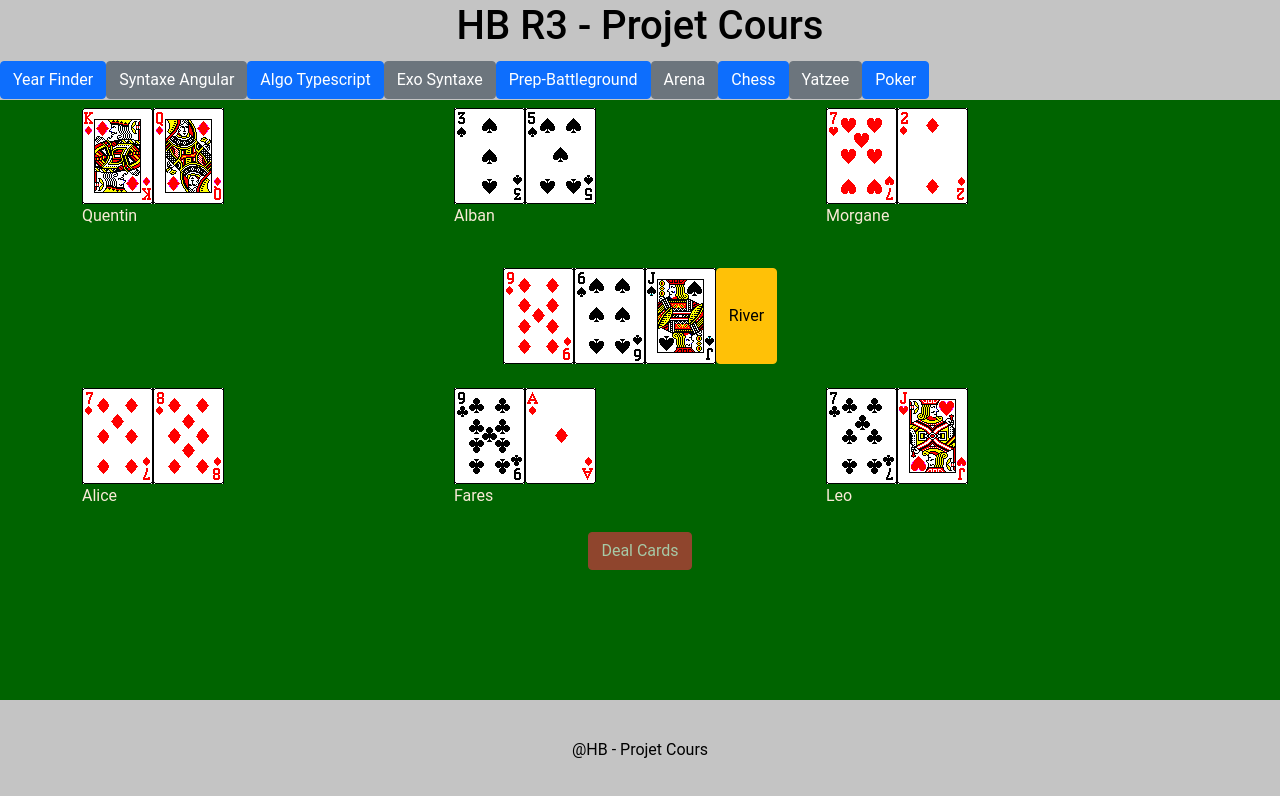
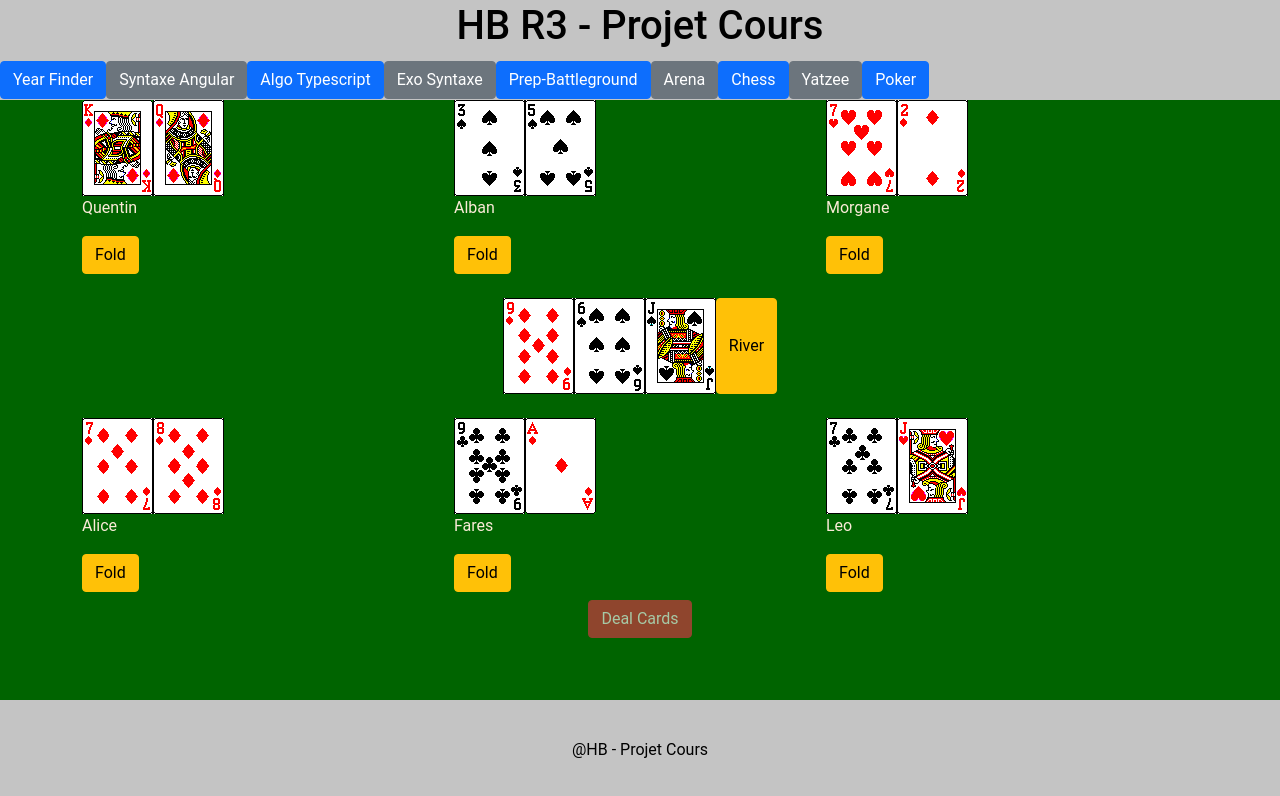
Before and after one commit to TyTy-cf/hb-app-cours-r3, an Angular app: page /poker in a window 1280 px wide. Both pictures are taken after a click on the button "Deal Cards". Shown: the top 796 px of the page. Built offline with nearby package versions, Linux system fonts and the light colour scheme.

Commit message:
Exemple @Input et @Output

```diff
--- a/src/app/algo-typescript/algo-typescript.component.html
+++ b/src/app/algo-typescript/algo-typescript.component.html
@@ -1 +1,2 @@
 <p>algo-typescript works!</p>
+<app-exo-typescript></app-exo-typescript>
--- a/src/app/app.module.ts
+++ b/src/app/app.module.ts
@@ -14,6 +14,7 @@ import { ChessComponent } from './chess/chess.component';
 import { BattlegroundComponent } from './battleground/battleground.component';
 import { PrepBattlegroundComponent } from './prep-battleground/prep-battleground.component';
 import { PokerComponent } from './poker/poker.component';
+import { PokerPlayerComponent } from './poker-player/poker-player.component';
 
 @NgModule({
   declarations: [
@@ -28,7 +29,8 @@ import { PokerComponent } from './poker/poker.component';
     ChessComponent,
     BattlegroundComponent,
     PrepBattlegroundComponent,
-    PokerComponent
+    PokerComponent,
+    PokerPlayerComponent
   ],
   imports: [
     BrowserModule,
--- /dev/null
+++ b/src/app/poker-player/poker-player.component.html
@@ -0,0 +1,11 @@
+
+<div class="d-flex">
+  <img *ngFor="let card of player.hand" [src]="card.image" [alt]="card.name">
+</div>
+<p class="mx-auto">{{player.name}}</p>
+<button class="btn btn-warning"
+        (click)="folding()"
+        [hidden]="player.hand.length === 0"
+>
+  Fold
+</button>
--- /dev/null
+++ b/src/app/poker-player/poker-player.component.ts
@@ -0,0 +1,21 @@
+import {Component, EventEmitter, Input, Output} from '@angular/core';
+import {IPlayer} from "../../model/cards/game/IPlayer";
+
+@Component({
+  selector: 'app-poker-player',
+  templateUrl: './poker-player.component.html',
+  styleUrls: ['./poker-player.component.scss']
+})
+export class PokerPlayerComponent {
+
+  @Input()
+  player!: IPlayer;
+
+  @Output()
+  fold: EventEmitter<IPlayer> = new EventEmitter<IPlayer>();
+
+  folding(): void {
+    this.fold.emit(this.player);
+  }
+
+}
--- a/src/app/poker/poker.component.html
+++ b/src/app/poker/poker.component.html
@@ -1,12 +1,15 @@
 
-<div class="d-flex justify-content-center mt-2">
+
+
+<div class="d-flex justify-content-center">
   <div *ngFor="let player of poker.players.slice(0, 3)" class="col-4">
-    <div class="d-flex">
-      <img *ngFor="let card of player.hand" [src]="card.image" [alt]="card.name">
-    </div>
-    <p class="mx-auto">{{player.name}}</p>
+    <app-poker-player
+      [player]="player"
+      (fold)="foldPlayer($event)"
+    ></app-poker-player>
   </div>
 </div>
+
 
 <div class="my-4 d-flex justify-content-center">
   <img *ngFor="let card of poker.river"
@@ -24,10 +27,10 @@
 
 <div class="d-flex justify-content-center">
   <div *ngFor="let player of poker.players.slice(3)" class="col-4">
-    <div class="d-flex">
-      <img *ngFor="let card of player.hand" [src]="card.image" [alt]="card.name">
-    </div>
-    <p class="mx-auto">{{player.name}}</p>
+    <app-poker-player
+      [player]="player"
+      (fold)="foldPlayer($event)"
+    ></app-poker-player>
   </div>
 </div>
 
--- a/src/app/poker/poker.component.ts
+++ b/src/app/poker/poker.component.ts
@@ -1,5 +1,6 @@
 import {AfterViewInit, Component, OnDestroy} from '@angular/core';
 import {Poker} from '../../model/cards/game/poker';
+import {IPlayer} from "../../model/cards/game/IPlayer";
 
 @Component({
   selector: 'app-poker',
@@ -17,4 +18,8 @@ export class PokerComponent implements AfterViewInit, OnDestroy {
   ngOnDestroy() {
     document.querySelector('body')!.classList.remove('poker');
   }
+
+  foldPlayer(foldingPLayer: IPlayer) {
+    console.log(foldingPLayer.name + ' folding...');
+  }
 }
```
Also changed, not shown: src/app/poker-player/poker-player.component.scss (added), 1 other file (tests, documents, lock files or other folders).
